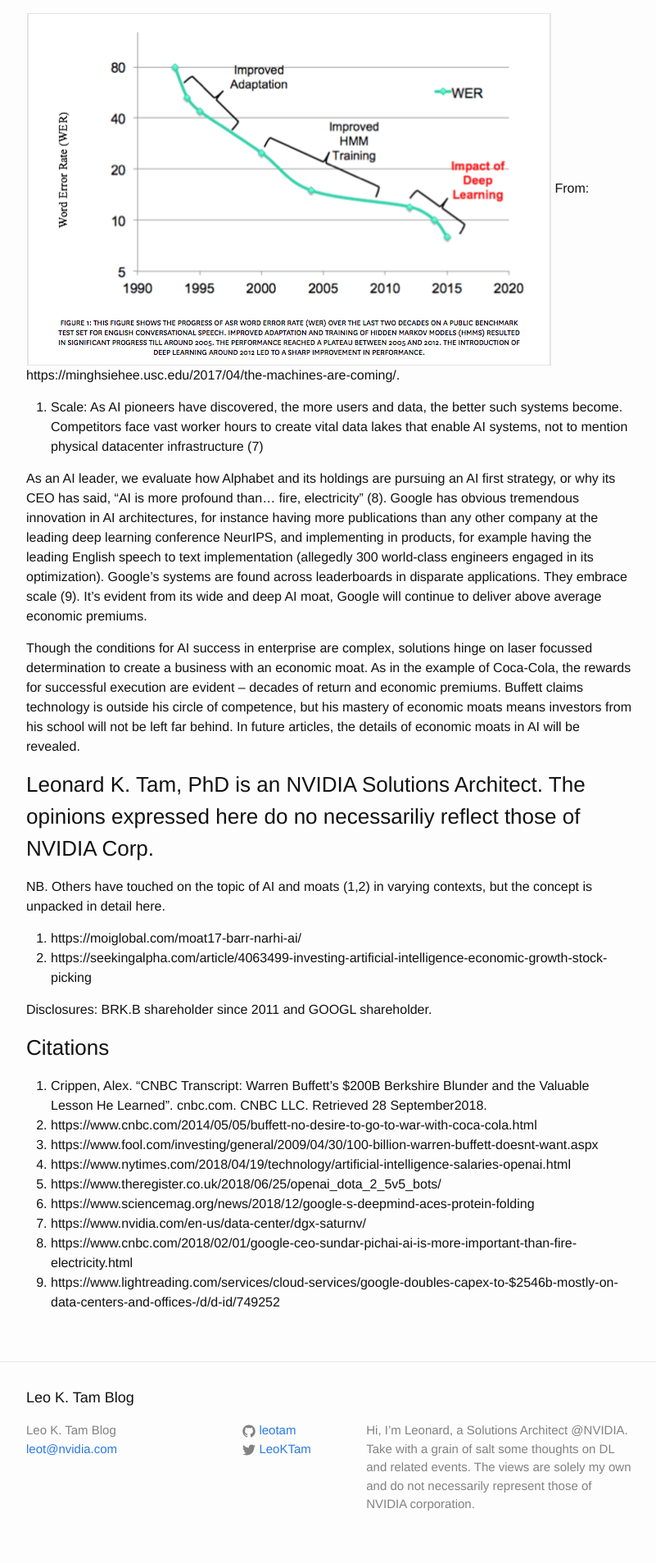
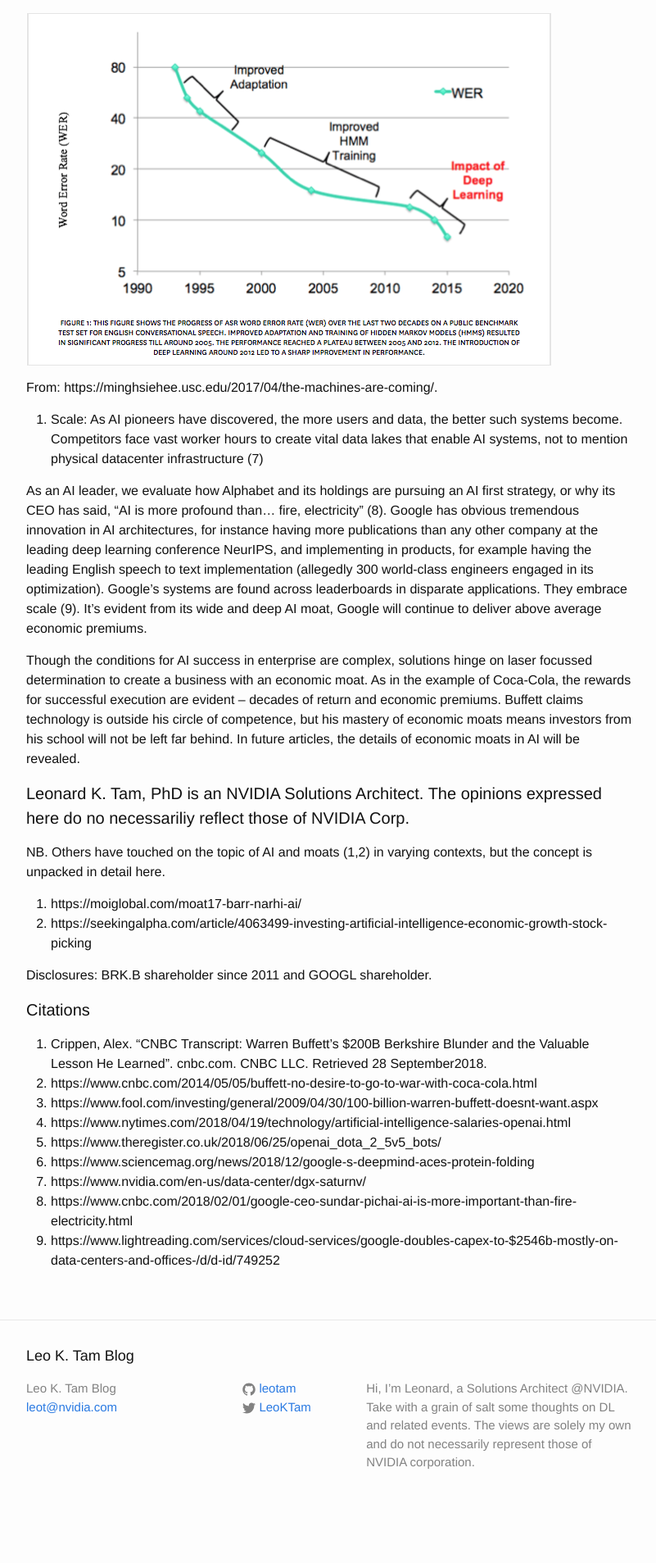
Before and after one commit to leotam/leotam.github.io, a Jekyll site: the page built from _posts/2019-02-24-AImoats.markdown, in a window 1280 px wide. Shown: the part 1246-3153 px from the top of the page at 82% size, without its empty margins (238-1039 px from the left). Built offline with Jekyll 4.4.1, drawn with Linux system fonts in a browser that asks for light colours; after the commit the page ends 3102 px from its top, so only the background shows below that.

```diff
--- a/_posts/2019-02-24-AImoats.markdown
+++ b/_posts/2019-02-24-AImoats.markdown
@@ -26,6 +26,7 @@ We can now map the AI and ML processes that create economic moats around knowled
 2. Quality through quantum leap in performance: modern AI systems have left traditional systems in the dust. AI methods have driven advances that traditionalists previously thought were possible only with decades of work (6)
 
 ![NLPprogress]({{ site.url }}/assets/NLPprogress.PNG)
+
 From: https://minghsiehee.usc.edu/2017/04/the-machines-are-coming/.
 
 3. Scale: As AI pioneers have discovered, the more users and data, the better such systems become.  Competitors face vast worker hours to create vital data lakes that enable AI systems, not to mention physical datacenter infrastructure (7)
@@ -35,7 +36,7 @@ As an AI leader, we evaluate how Alphabet and its holdings are pursuing an AI fi
 Though the conditions for AI success in enterprise are complex, solutions hinge on laser focussed determination to create a business with an economic moat. As in the example of Coca-Cola, the rewards for successful execution are evident – decades of return and economic premiums.  Buffett claims technology is outside his circle of competence, but his mastery of economic moats means investors from his school will not be left far behind.  In future articles, the details of economic moats in AI will be revealed.
 
 
-### Leonard K. Tam, PhD is an NVIDIA Solutions Architect.  The opinions expressed here do no necessariliy reflect those of NVIDIA Corp.
+#### Leonard K. Tam, PhD is an NVIDIA Solutions Architect.  The opinions expressed here do no necessariliy reflect those of NVIDIA Corp.
 
 NB. Others have touched on the topic of AI and moats (1,2) in varying contexts, but the concept is unpacked in detail here.
 1. https://moiglobal.com/moat17-barr-narhi-ai/
@@ -43,7 +44,7 @@ NB. Others have touched on the topic of AI and moats (1,2) in varying contexts,
 
 Disclosures: BRK.B shareholder since 2011 and GOOGL shareholder.
 
-### Citations
+#### Citations
 
 1. Crippen, Alex. "CNBC Transcript: Warren Buffett's $200B Berkshire Blunder and the Valuable Lesson He Learned". cnbc.com. CNBC LLC. Retrieved 28 September2018.
 2. https://www.cnbc.com/2014/05/05/buffett-no-desire-to-go-to-war-with-coca-cola.html
```
